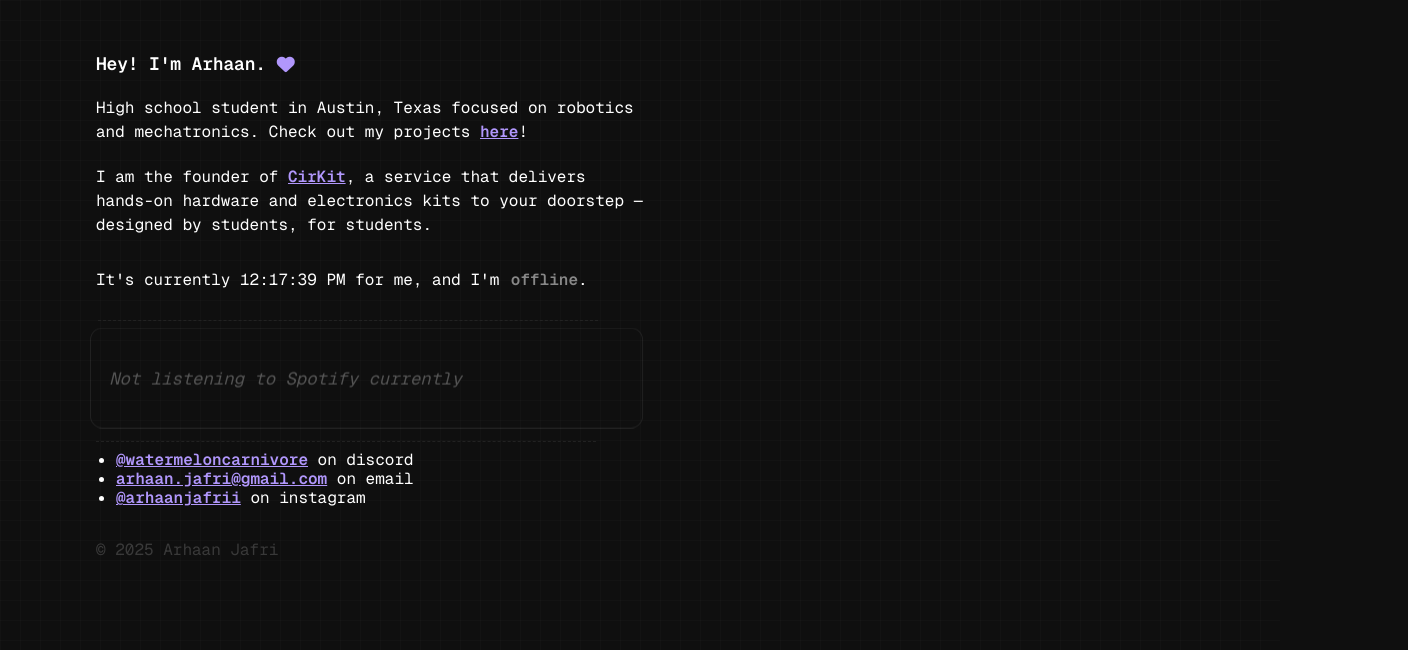
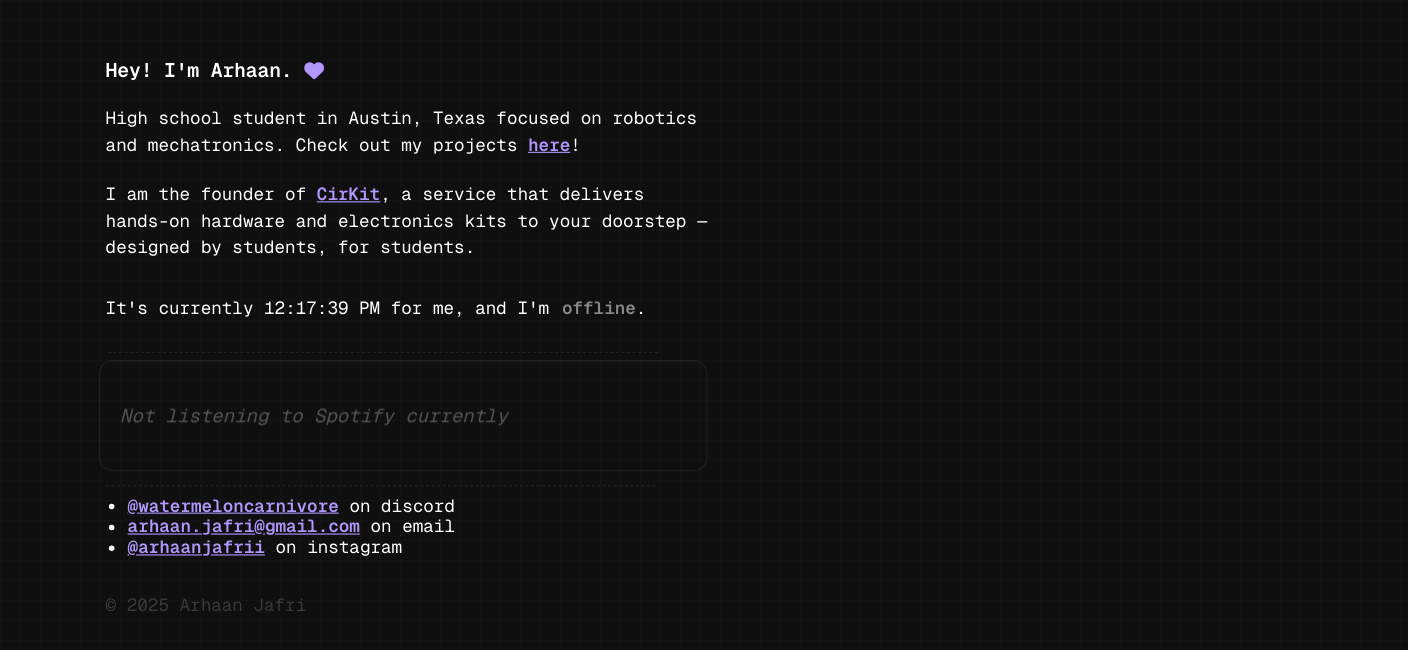
Before and after one commit to arhaanjafrii/arhaanjafri.dev, a React (Create React App) app: page / in a window 1280 px wide. Shown: the top 650 px of the page, 1408 px wide, since content can reach past the window. Built offline with nearby package versions, Linux system fonts and the light colour scheme; no server answers; the HTML template or start-up script is replaced by a standard one.

Commit message:
V4.17 (Scaling Fix)

```diff
--- a/src/App.css
+++ b/src/App.css
@@ -562,3 +562,27 @@
   margin-top: 2px;
   width: 210px;
 }
+
+body {
+  /*laptop*/
+  transform: scale(1.1);
+  transform-origin: top left;
+  width: 83.33vw; /* 100 / 1.2 */
+  overflow-x: hidden;
+}
+
+/*  large screens */
+@media (min-width: 1600px) {
+  body {
+    transform: scale(1.3);
+    width: 66.67vw; /* 100 / 1.5 */
+  }
+}
+
+/*  small screens */
+@media (max-width: 900px) {
+  body {
+    transform: scale(1);
+    width: 100vw;
+  }
+}
```
